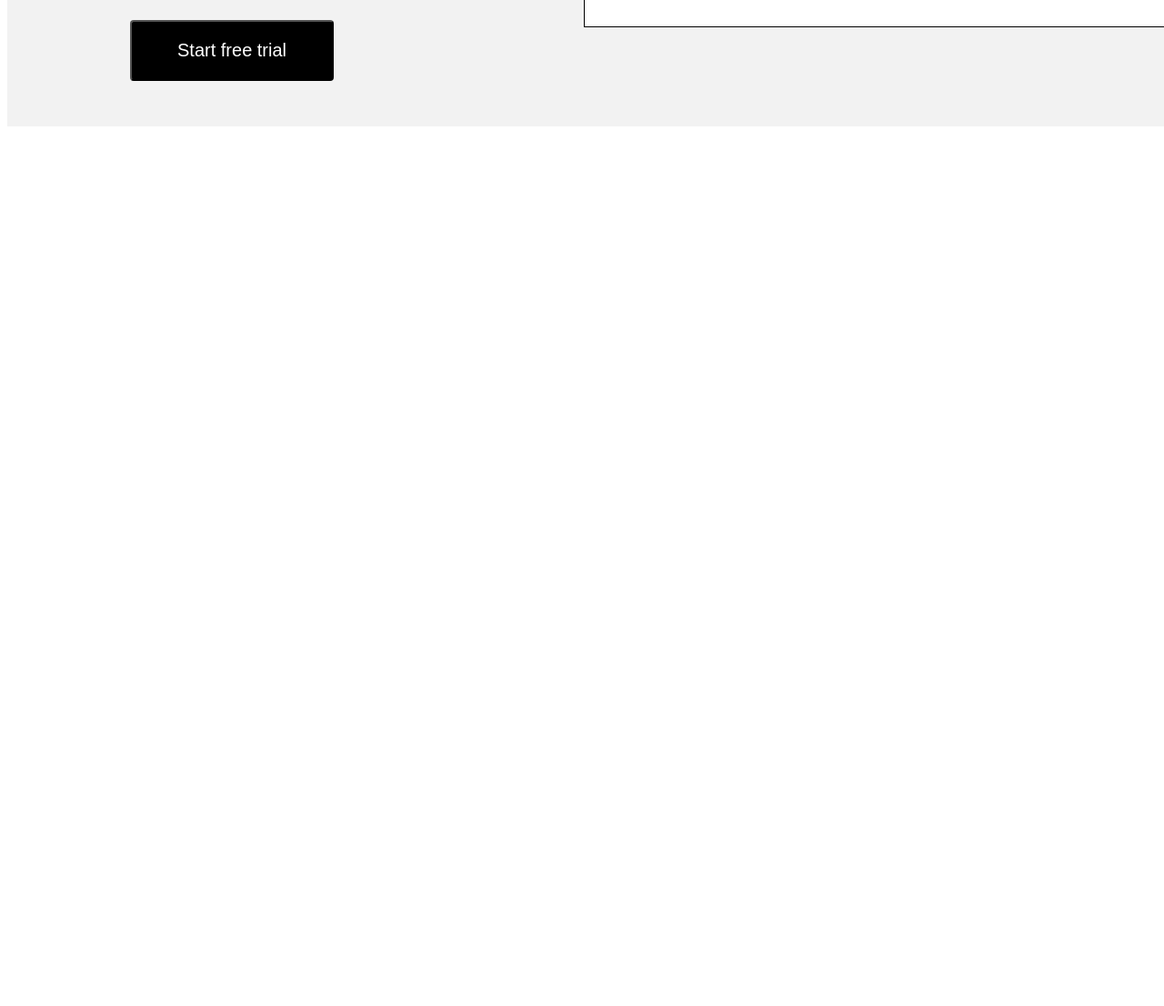
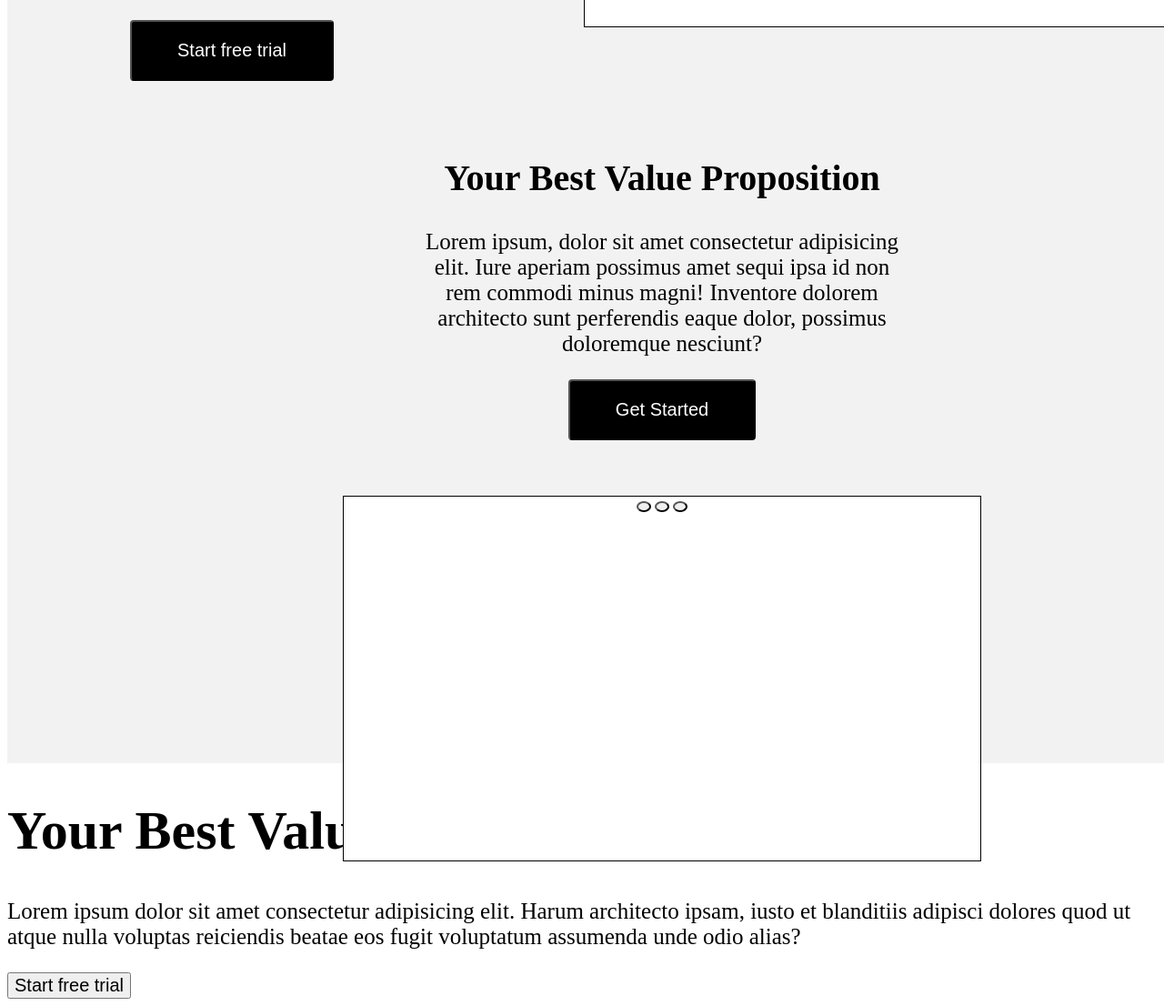
Before and after one commit to amadousadialloh/intro-html-css-lab, a plain HTML site: page index.html in a window 1280 px wide. Shown: the part 569-1675 px from the top of the page at 91% size. Before the commit the page ends 800 px from the top, so only its background shows below. Drawn offline with Linux system fonts and the light colour scheme.

Commit message:
add main content and footer

```diff
--- a/css/style.css
+++ b/css/style.css
@@ -42,8 +42,6 @@ h1 {
 
 .browser button {
   border-radius: 50%;
-  left: 651px;
-  top: 126px;
   height: 12px;
   width: 12px;
   border-radius: 50%;
@@ -52,3 +50,46 @@ h1 {
 button {
   font-size: 20px;
 }
+
+.browser-main {
+  position: absolute;
+  width: 670px;
+  height: 480px;
+  top: 110px;
+  left: 635px;
+  background-color: #ffffff;
+  outline: 1px solid black;
+}
+
+.main-browser {
+  margin: 50px auto;
+  width: 700px;
+  height: 400px;
+  background-color: #ffffff;
+  outline: 1px solid black;
+}
+
+.main {
+  position: relative;
+  text-align: center;
+  background-color: #f2f2f2;
+  width: 1440px;
+  height: 700px;
+}
+
+.main-article {
+  display: inline-block;
+  width: 522px;
+  height: 357px;
+}
+
+h2 {
+  font-size: 40px;
+}
+
+.main-browser button {
+  border-radius: 50%;
+  height: 12px;
+  width: 12px;
+  border-radius: 50%;
+}
--- a/index.html
+++ b/index.html
@@ -25,5 +25,36 @@
         <button></button>
       </div>
     </header>
+    <main class="main">
+      <article class="main-article">
+        <h2>Your Best Value Proposition</h2>
+        <p>
+          Lorem ipsum, dolor sit amet consectetur adipisicing elit. Iure aperiam
+          possimus amet sequi ipsa id non rem commodi minus magni! Inventore
+          dolorem architecto sunt perferendis eaque dolor, possimus doloremque
+          nesciunt?
+        </p>
+        <button class="trial-button">Get Started</button>
+      </article>
+
+      <div class="main-browser">
+        <button></button>
+        <button></button>
+        <button></button>
+      </div>
+    </main>
+    <footer class="footer">
+      <asside class="content-footer"
+        ><h1>Your Best Value Proposition</h1>
+        <p>
+          Lorem ipsum dolor sit amet consectetur adipisicing elit. Harum
+          architecto ipsam, iusto et blanditiis adipisci dolores quod ut atque
+          nulla voluptas reiciendis beatae eos fugit voluptatum assumenda unde
+          odio alias?
+        </p>
+
+        <button class="footer-trial-button">Start free trial</button>
+      </asside>
+    </footer>
   </body>
 </html>
```
